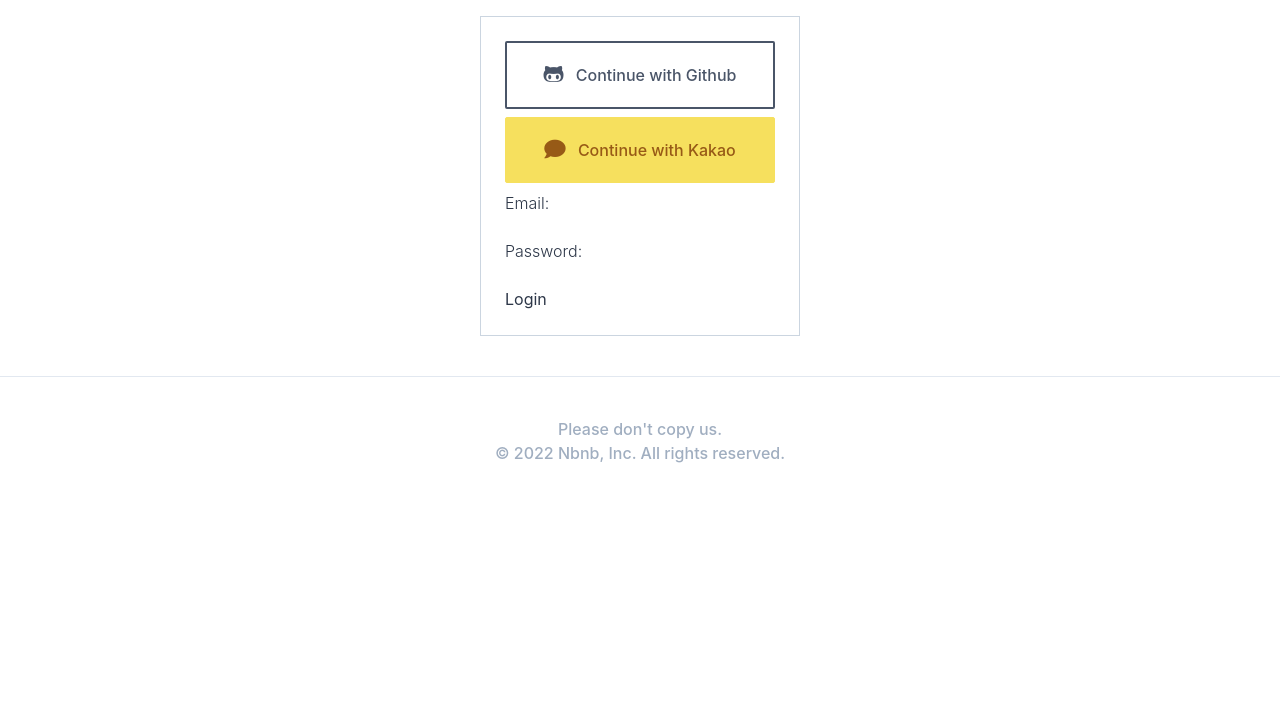
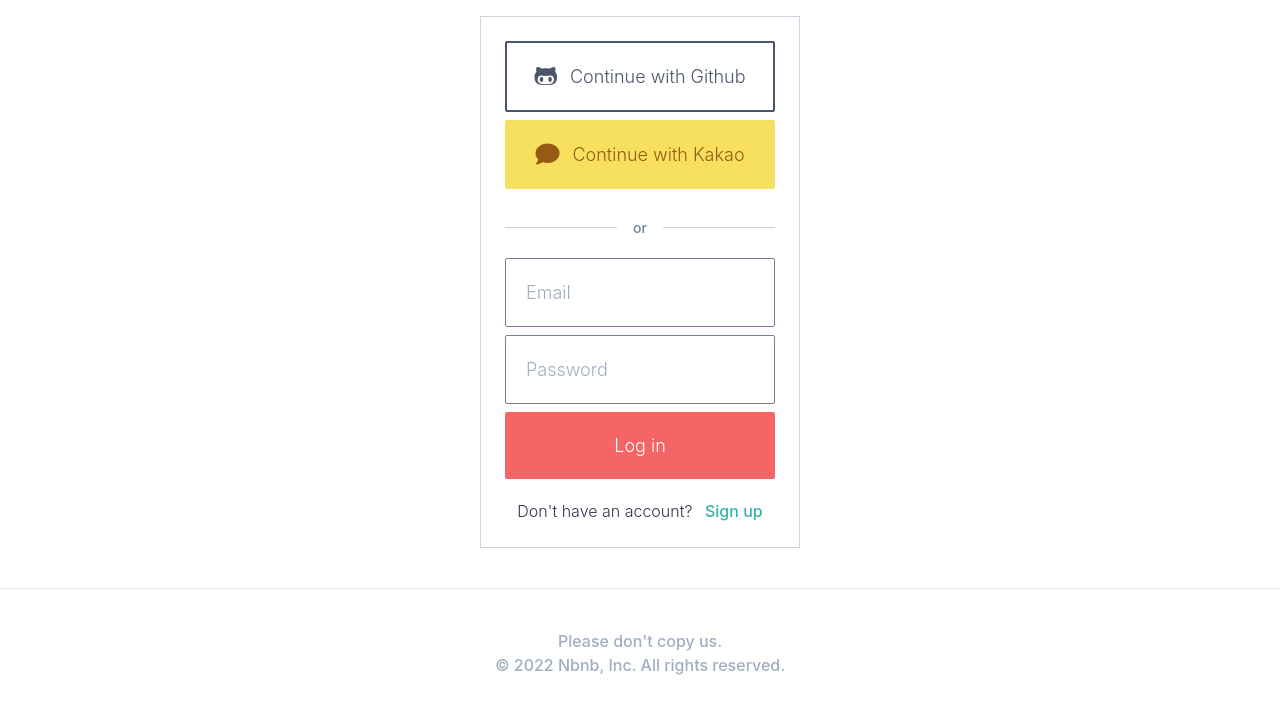
Before and after one commit to jeongsangtae/airbnb-clone, a Django app: page /users/login in a window 1280 px wide. Shown: the part 80-800 px from the top of the page. Run offline with Django 3.2, Linux system fonts and the light colour scheme; parts of the project's set-up code (start-up, migrations or seed data) failed here and were passed over; some libraries are stand-ins or nearby versions.

Commit message:
20.9 Login

```diff
--- a/assets/scss/styles.scss
+++ b/assets/scss/styles.scss
@@ -16,4 +16,16 @@
   }
 }
 
+
+.btn{
+  @apply text-center rounded-sm py-5 font-light text-lg w-full;
+}
+
+input{
+  @apply rounded-sm py-5 font-light text-lg w-full text-left border border-gray-600 px-5;
+  &:focus{
+    @apply outline-none border-teal-500;
+  }
+}
+
 @tailwind utilities;
--- a/templates/partials/social_login.html
+++ b/templates/partials/social_login.html
@@ -1,8 +1,14 @@
 <div class="flex flex-col w-full">
-  <a href="{% url 'users:github-login' %}" class="w-full border-2 font-medium text-gray-700 mb-2 border-gray-700 text-center rounded-sm py-5">
+  <a href="{% url 'users:github-login' %}" class="btn border-2 text-gray-700 mb-2 border-gray-700">
     <i class="fab fa-github-alt mr-2 fa-lg"></i> Continue with Github
   </a>
-  <a href="{% url 'users:kakao-login' %}" class="w-full border font-medium text-yellow-800 mb-2 border-yellow-400 text-center rounded-sm py-5 bg-yellow-400">
+  <a href="{% url 'users:kakao-login' %}" class="btn border text-yellow-800 mb-2 border-yellow-400 bg-yellow-400">
     <i class="fas fa-comment mr-2 fa-lg"></i> Continue with Kakao
   </a>
 </div>
+
+<div class="flex items-center w-full my-5">
+  <div class="h-px w-full bg-gray-400"></div>
+  <span class="text-gray-600 font-medium mx-4 text-sm">or</span>
+  <div class="h-px w-full bg-gray-400"></div>
+</div>
--- a/templates/users/login.html
+++ b/templates/users/login.html
@@ -12,11 +12,19 @@
   <div class="container lg:w-5/12 md:w-1/2 xl:w-1/4 mx-auto my-10 flex flex-col items-center border p-6 border-gray-400">
     {% include 'partials/social_login.html' %}
 
-    <form method="POST" action="{% url "users:login" %}">
+
+    <form method="POST" action="{% url "users:login" %}" class="w-full">
       {% csrf_token %}
-      {{form.as_p}}
-      <button>Login</button>
+
+      <input type="email" placeholder="Email" class="input mb-2">
+      <input type="password" placeholder="Password" class="input mb-2">
+      <button class="btn bg-red-500 text-white">Log in</button>
     </form>
+
+    <div class="mt-5">
+      <span class="mr-2">Don't have an account?</span>
+      <a href="{% url 'users:signup' %}" class="text-teal-500 font-medium">Sign up</a>
+    </div>
   </div>
 
 {% endblock content %}
```
Also changed, not shown: templates/users/signup.html (+13 -6 lines), static/css/styles.css.
